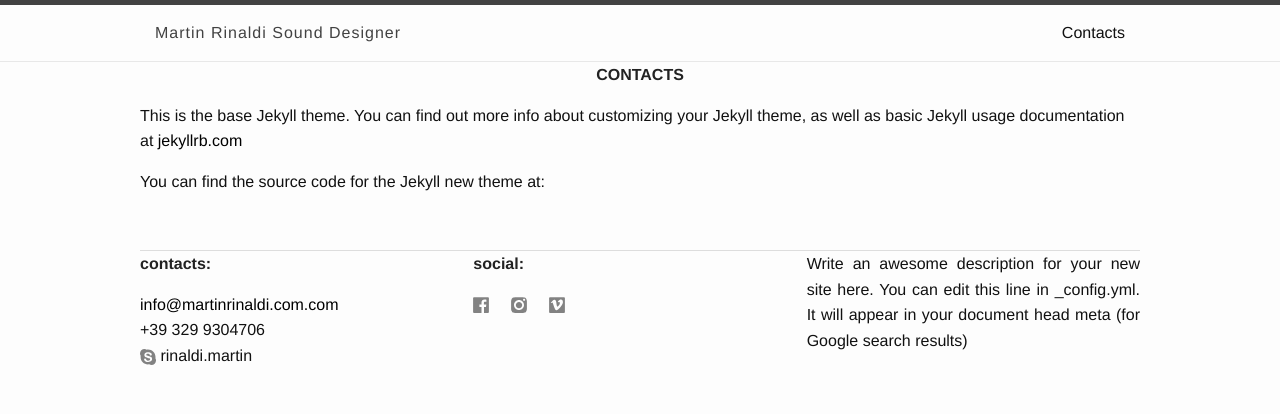
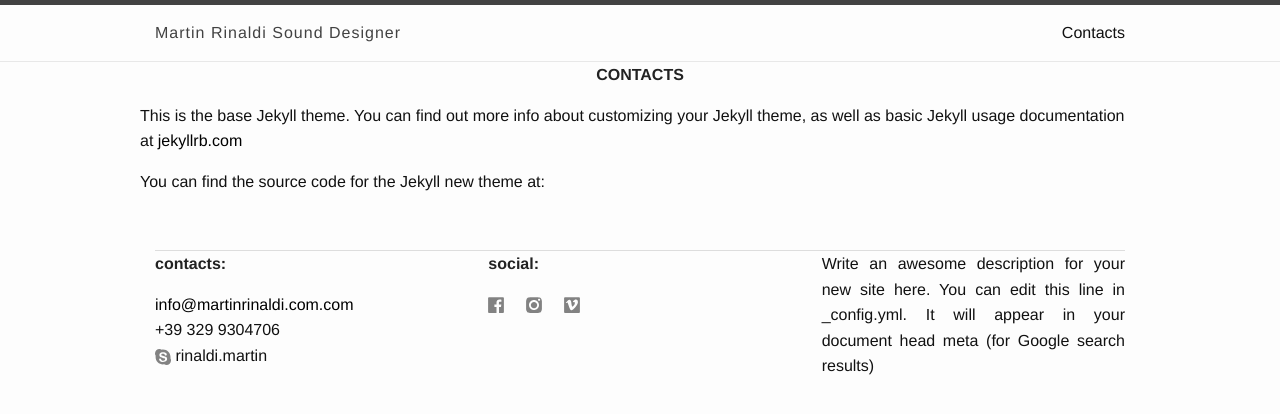
Before and after one commit to martinrinaldi/martinrinaldi.github.io, a Jekyll site: the page built from contacts.md, in a window 1280 px wide. Shown: the top 414 px of the page. Built offline with Jekyll 4.4.1, drawn with Linux system fonts in a browser that asks for light colours.

Commit message:
added new stuff

```diff
--- a/_includes/footer.html
+++ b/_includes/footer.html
@@ -1,7 +1,9 @@
 <div class="row">
 <br>
-<hr>
-  <div class="small-4 columns nopadding">
+
+<div class="small-12 columns"><hr></div>
+
+  <div class="small-12  medium-6 large-4 columns">
     <h5>contacts:</h5>
     <ul class="contact-list">
       <li><a href="mailto:{{ site.email }}">{{ site.email }}</a></li>
@@ -12,7 +14,7 @@
     </ul>
   </div>
 
-    <div class="small-4 columns nopadding">
+    <div class="small-12 medium-6 large-4  columns">
       <h5>social:</h5>
       <ul class="inline-list">
         {% if site.facebook_username %}
@@ -36,7 +38,7 @@
       </ul>
     </div>
 
-    <div class="small-4 columns nopadding">
+    <div class="small-12 medium-6 large-4  columns">
       <p class="text-justify">{{ site.description }}</p>
     </div>
 </div>
--- a/index.html
+++ b/index.html
@@ -29,7 +29,8 @@ layout: default
 
 
 
-<div class="row fullWidth">
+<div class="row">
+<div class="small-12 columns">
   {% for post in site.posts %}
 
     <div class="small-12 large-6 medium-6 columns">
@@ -41,3 +42,4 @@ layout: default
 
   {% endfor %}
 </div>
+</div>
```
